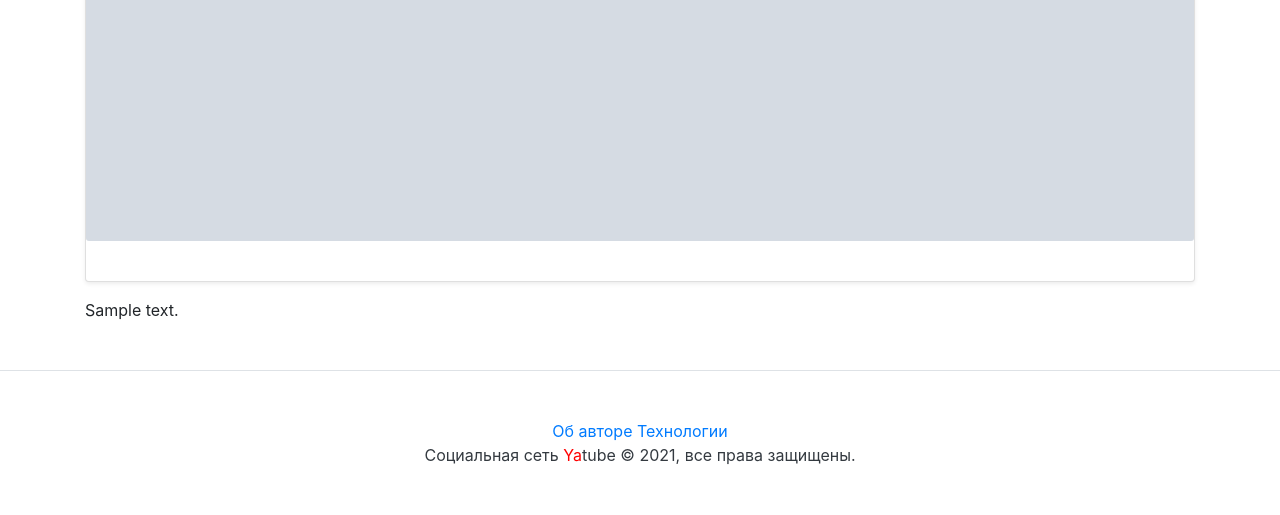
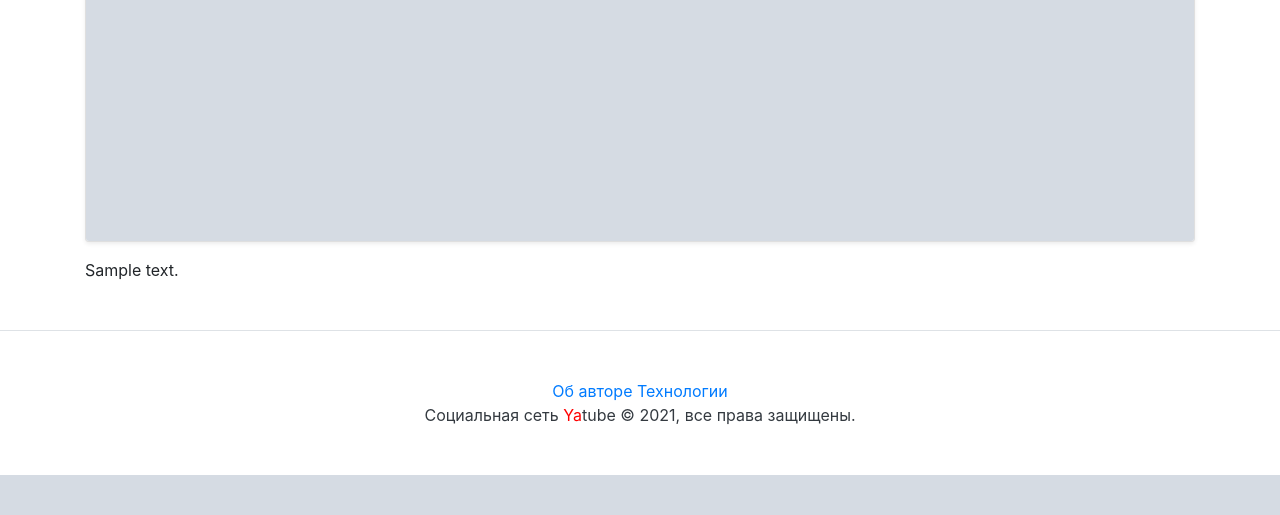
Before and after one commit to InaraShalfei/hw04_tests, a Django app: page / in a window 1280 px wide. Shown: the part 741-1256 px from the top of the page. After the commit the page ends 1216 px from the top, so only its background shows below. Run offline with Django 3.2, Linux system fonts and the light colour scheme; tables that the repository leaves empty hold one stand-in row (values such as "Sample post"); grey boxes marked "Sample" are stand-in pictures; some libraries are stand-ins or nearby versions.

Commit message:
Change index.html structure

```diff
--- a/templates/index.html
+++ b/templates/index.html
@@ -11,7 +11,7 @@
     {% thumbnail post.image "960x339" crop="center" upscale=True as im %}
         <img class="card-img" src="{{ im.url }}">
     {% endthumbnail %}
-        <div class="card-body">
+    </div>
 </h3>
 <p>{{ post.text|linebreaksbr }}</p>
 {% if not forloop.last %}
```
